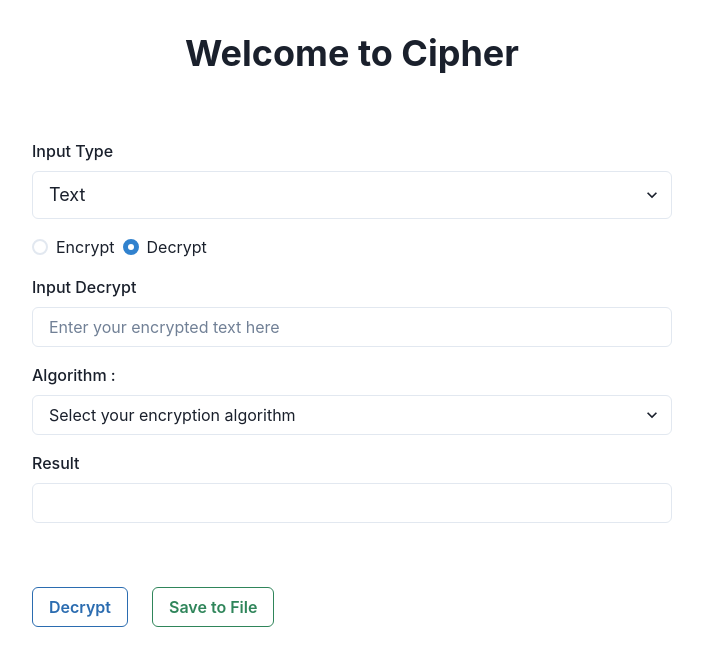
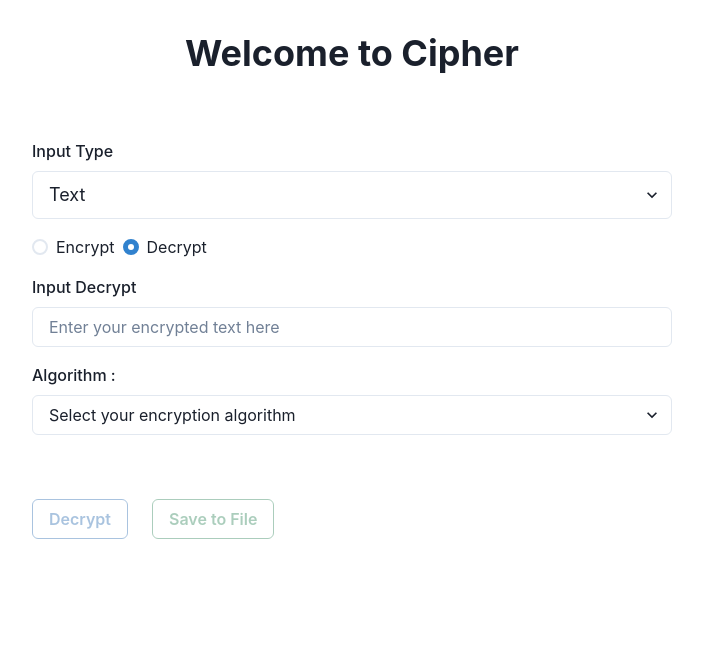
Before and after one commit to nathaniacalista01/Tugas_1_Kriptografi, a React (Vite) app: page / in a window 1280 px wide. Both pictures are taken after a click on the label "Decrypt". Shown: the top 666 px of the page, without its empty margins (288-991 px from the left). Built offline with nearby package versions, Linux system fonts and the light colour scheme.

Commit message:
fix : adjust few things on FE

```diff
--- a/src/App.tsx
+++ b/src/App.tsx
@@ -1,4 +1,4 @@
-import React, { useState } from "react";
+import React, { useEffect, useState } from "react";
 import "./App.css";
 import {
   Box,
@@ -12,6 +12,7 @@ import {
   RadioGroup,
   Select,
   Stack,
+  Text,
 } from "@chakra-ui/react";
 import { encrypt } from "./algorithms/encrypt";
 import AffineCipherForm from "./components/affine.key";
@@ -21,12 +22,13 @@ import { decrypt } from "./algorithms/decrypt";
 function App() {
   const [type, setType] = useState("text");
   const [plainText, setPlainText] = useState<string>("");
-  const [algorithm, setAlgorithm] = useState("vignere");
+  const [algorithm, setAlgorithm] = useState("");
   const [key, setKey] = useState("");
   const [result, setResult] = useState("");
-  const [slope, setSlope] = useState(0);
-  const [intercept, setIntercept] = useState(0);
+  const [slope, setSlope] = useState<number | undefined>();
+  const [intercept, setIntercept] = useState<number | undefined>();
   const [value, setValue] = useState("encrypt");
+  const [isDisabled, setIsDisabled] = useState(false);
   const [matrix, setMatrix] = useState<string[][]>(
     Array(Number(0))
       .fill("")
@@ -50,7 +52,7 @@ function App() {
       reader.readAsText(file);
       reader.onload = () => {
         const text = reader.result;
-        console.log("ini text : ",text)
+        console.log("ini text : ", text);
         setPlainText(text as string);
       };
     }
@@ -62,7 +64,7 @@ function App() {
       plainText,
       algorithm,
     });
-    console.log("ini result :", result)
+    console.log("ini result :", result);
     setResult(result ? result : "");
   };
   const saveToBinaryFile = (): void => {
@@ -84,9 +86,26 @@ function App() {
     document.body.removeChild(tempLink);
   };
 
-  // const handleFile = () => {
-
-  // };
+  const checkEncrypt = () => {
+    if (algorithm === "") {
+      setIsDisabled(true);
+    } else {
+      switch (algorithm) {
+        case "vignere":
+          setIsDisabled(key === "" || plainText === "");
+          break;
+        case "playfair":
+          setIsDisabled(key === "" || plainText === "");
+          break;
+        case "affine":
+          setIsDisabled(!(slope && intercept));
+          break;
+        case "hill":
+          setIsDisabled(matrix.length <= 0);
+          break;
+      }
+    }
+  };
 
   const handleSlopeChange = (event: React.ChangeEvent<HTMLSelectElement>) => {
     setSlope(Number(event.target.value));
@@ -97,6 +116,17 @@ function App() {
   ) => {
     setIntercept(Number(event.target.value));
   };
+
+  const handleTypeChange = (event: React.ChangeEvent<HTMLSelectElement>) => {
+    setPlainText("");
+    setFile(null);
+    setType(event.target.value);
+  };
+
+  useEffect(() => {
+    checkEncrypt();
+  }, [plainText, slope, intercept, matrix, key]);
+
   return (
     <Box
       w={"full"}
@@ -120,7 +150,7 @@ function App() {
             placeholder="Select your input type"
             size={"lg"}
             value={type}
-            onChange={(e) => setType(e.target.value)}
+            onChange={(e) => handleTypeChange(e)}
           >
             <option value="text">Text</option>
             <option value="file">File</option>
@@ -178,54 +208,62 @@ function App() {
             <option value="hill">Hill Cipher</option>
           </Select>
         </FormControl>
-        {(algorithm === "vigenere" || algorithm === "varian-vigenere") && (
+        {(algorithm === "vigenere" ||
+          algorithm === "varian-vigenere" ||
+          algorithm === "playfair") && (
           <FormControl>
             <FormLabel>Key :</FormLabel>
             <Input
               type="text"
               placeholder="Enter your key"
               value={key}
-              onChange={(e) => setKey(e.target.value)}
+              onChange={(e) => {
+                setKey(e.target.value);
+              }}
             />
           </FormControl>
         )}
         {algorithm === "affine" && (
           <AffineCipherForm
-            slope={slope}
-            intercept={intercept}
+            slope={slope ? slope : 1}
+            intercept={intercept ? intercept : 0}
             handleSlopeChange={handleSlopeChange}
             handleInterceptChange={handleInterceptChange}
           />
         )}
-        {algorithm === "playfair" && (
-          <FormControl>
-            <FormLabel>Key :</FormLabel>
-            <Input
-              type="text"
-              placeholder="Enter your key"
-              value={key}
-              onChange={(e) => setKey(e.target.value)}
-            />
-          </FormControl>
-        )}
         {algorithm === "hill" && (
           <MatrixDisplay matrix={matrix} setMatrix={setMatrix} />
         )}
-        <FormControl>
-          <FormLabel onClick={() => console.log(algorithm)}>Result</FormLabel>
-          <Input type="text" value={result} />
-        </FormControl>
+        {result && (
+          <FormControl>
+            <FormLabel>Result</FormLabel>
+            <Text>{result}</Text>
+          </FormControl>
+        )}
+
         <ButtonGroup variant="outline" spacing="6" mt={12}>
           {value === "encrypt" ? (
-            <Button colorScheme="blue" onClick={() => handleEncrypt()}>
+            <Button
+              colorScheme="blue"
+              onClick={() => handleEncrypt()}
+              isDisabled={isDisabled}
+            >
               Ecnrypt
             </Button>
           ) : (
-            <Button colorScheme="blue" onClick={() => handleDecrypt()}>
+            <Button
+              colorScheme="blue"
+              onClick={() => handleDecrypt()}
+              isDisabled={isDisabled}
+            >
               Decrypt
             </Button>
           )}
-          <Button colorScheme="green" onClick={saveToBinaryFile}>
+          <Button
+            colorScheme="green"
+            onClick={saveToBinaryFile}
+            isDisabled={result === "" ? true : false}
+          >
             Save to File
           </Button>
         </ButtonGroup>
--- a/src/algorithms/encrypt/affine.ts
+++ b/src/algorithms/encrypt/affine.ts
@@ -12,8 +12,11 @@ export const affineCipher = ({
   plainText,
 }: AffineCipherProps) => {
   let cipher = "";
-  const text = space_remover(plainText).toUpperCase();
-  console.log("INi text : ", text);
+  const text = space_remover(plainText)
+    .toUpperCase()
+    .replace(/[^A-Z]/g, "");
+
+  console.log("Ini text : ", text);
   for (let i = 0; i < text.length; i++) {
     let charCode = plainText.charCodeAt(i);
     if (charCode >= 65 && charCode <= 90) {
--- a/src/algorithms/encrypt/hill.ts
+++ b/src/algorithms/encrypt/hill.ts
@@ -12,8 +12,8 @@ export const hillCipher = ({
   ],
   plainText,
 }: HillCipherProps) => {
-  //   console.log("INi matrix :", matrix, plainText);
-  const normalizedText = plainText.replace(/\s+/g, "").toLowerCase();
+  let normalizedText = plainText.replace(/\s+/g, "").toLowerCase();
+  normalizedText = normalizedText.replace(/[^a-zA-Z ]/g, "");
   const numbers = convertPlainTextToNumber(normalizedText);
   const matrix = new HillMatrix(stringMatrix);
   const plainTextMatrix = new HillMatrixPlainText(numbers, stringMatrix.length);
--- a/src/algorithms/encrypt/playfair.ts
+++ b/src/algorithms/encrypt/playfair.ts
@@ -10,9 +10,9 @@ interface PlayfairInterface {
 export const playfair = ({ key = "", plainText }: PlayfairInterface) => {
   const removed_duplicate_key = duplicate_remover(key.toUpperCase());
   const playfairMatrix = new PlayfairMatrix(removed_duplicate_key);
-  const bigrams = bigramsConverter(
-    space_remover(plainText.toUpperCase())
-  );
+  let sanitized_text = space_remover(plainText.toUpperCase());
+  sanitized_text = sanitized_text.replace(/[^a-zA-Z ]/g, "");
+  const bigrams = bigramsConverter(sanitized_text);
   const descryptBigrams = [];
   for (const bigram of bigrams) {
     let decrypt;
--- a/src/components/hill.key.tsx
+++ b/src/components/hill.key.tsx
@@ -54,7 +54,6 @@ const MatrixDisplay = ({ matrix, setMatrix }: MatrixDisplayProps) => {
               placeholder="Number of rows"
             />
           </FormControl>
-
         </Box>
 
         <Button mt={4} colorScheme="blue" type="submit">
```
Also changed, not shown: test/test2.txt (added), 2 other files (tests, documents, lock files or other folders).
